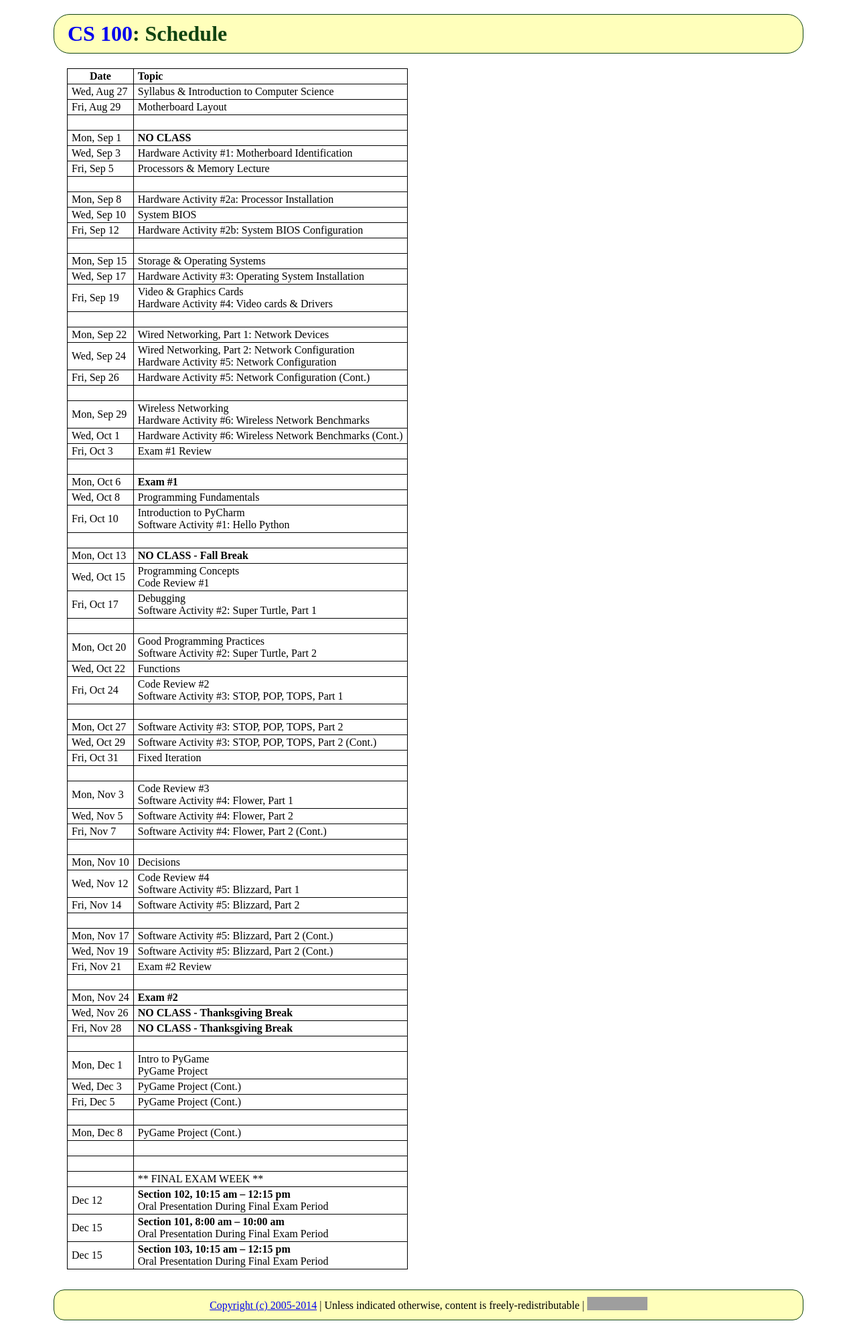
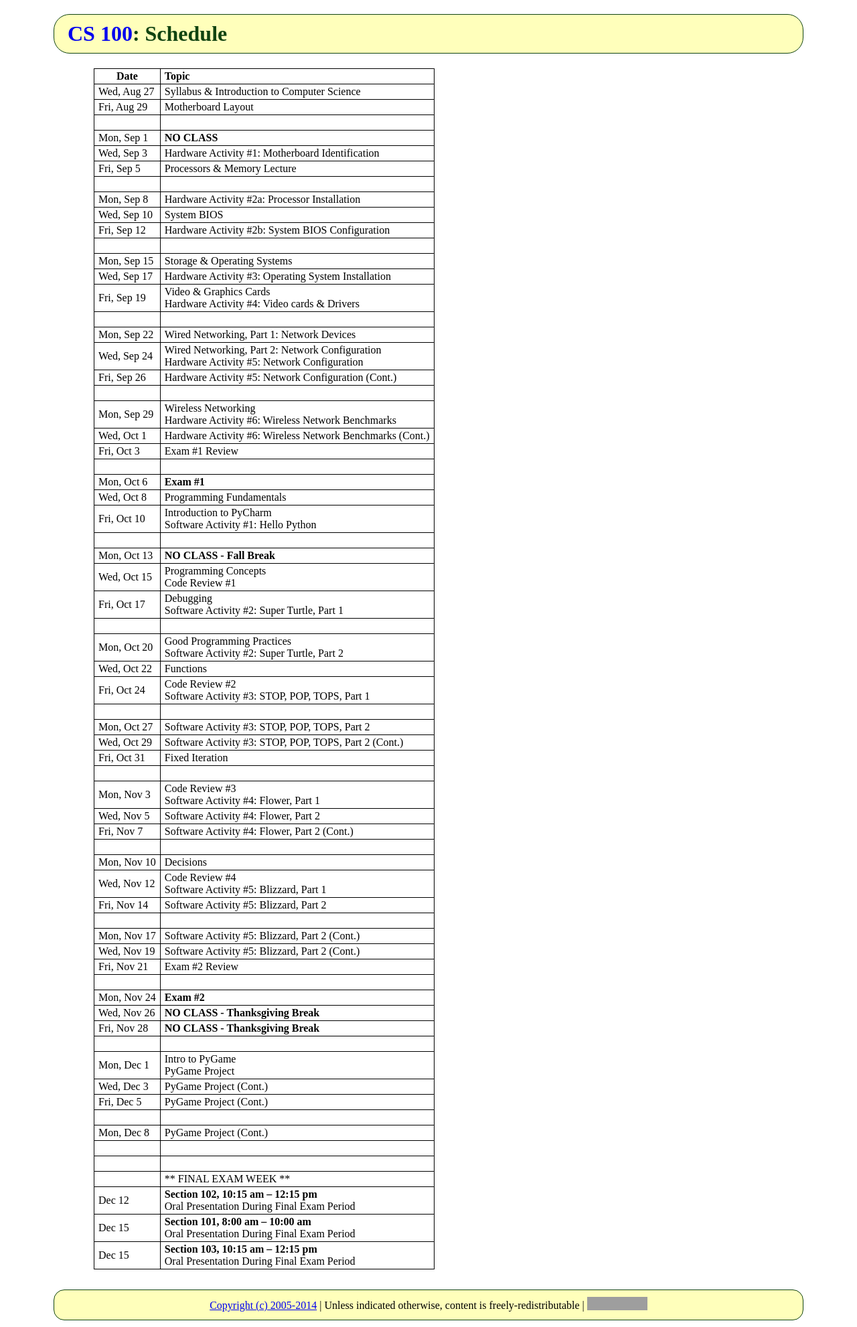
Before and after one commit to ycpcs/cs100-fall2014, a Jekyll site: the page built from schedule.md, in a window 1280 px wide. Shown: the whole page at 67% size. Built offline with Jekyll 4.4.1, drawn with Linux system fonts in a browser that asks for light colours; Markdown is read by kramdown in place of the engine named in the settings; grey boxes are pictures that could not be loaded.

Commit message:
Formatting of table

```diff
--- a/schedule.md
+++ b/schedule.md
@@ -3,74 +3,74 @@
 title: Schedule
 ---
 
-| **Date**       | **Topic**
-| ---------------|:---------
-| Wed, Aug 27    |  Syllabus & Introduction to Computer Science
-| Fri, Aug 29    |  Motherboard Layout
-||
-| Mon, Sep 1     |  **NO CLASS**
-| Wed, Sep 3     |  Hardware Activity #1: Motherboard Identification
-| Fri, Sep 5     |  Processors & Memory Lecture
-||
-| Mon, Sep 8     |  Hardware Activity #2a: Processor Installation
-| Wed, Sep 10    |  System BIOS
-| Fri, Sep 12    |  Hardware Activity #2b: System BIOS Configuration
-||
-| Mon, Sep 15    |  Storage & Operating Systems
-| Wed, Sep 17    |  Hardware Activity #3: Operating System Installation
-| Fri, Sep 19    |  Video & Graphics Cards  <br>  Hardware Activity #4: Video cards & Drivers
-||
-| Mon, Sep 22    |  Wired Networking, Part 1: Network Devices
-| Wed, Sep 24    |  Wired Networking, Part 2: Network Configuration  <br>  Hardware Activity #5: Network Configuration
-| Fri, Sep 26    |  Hardware Activity #5: Network Configuration (Cont.)
-||
-| Mon, Sep 29    |  Wireless Networking  <br>  Hardware Activity #6: Wireless Network Benchmarks
-| Wed, Oct 1     |  Hardware Activity #6: Wireless Network Benchmarks (Cont.)
-| Fri, Oct 3     |  Exam #1 Review
-||
-| Mon, Oct 6     |  **Exam #1**
-| Wed, Oct 8     |  Programming Fundamentals
-| Fri, Oct 10    |  Introduction to PyCharm  <br>  Software Activity #1: Hello Python
-||
-| Mon, Oct 13    |  **NO CLASS - Fall Break**
-| Wed, Oct 15    |  Programming Concepts  <br>  Code Review #1
-| Fri, Oct 17    |  Debugging  <br>  Software Activity #2: Super Turtle, Part 1
-||
-| Mon, Oct 20    |  Good Programming Practices  <br>  Software Activity #2: Super Turtle, Part 2
-| Wed, Oct 22    |  Functions
-| Fri, Oct 24    |  Code Review #2  <br>  Software Activity #3: STOP, POP, TOPS, Part 1
-||
-| Mon, Oct 27    |  Software Activity #3: STOP, POP, TOPS, Part 2
-| Wed, Oct 29    |  Software Activity #3: STOP, POP, TOPS, Part 2 (Cont.)
-| Fri, Oct 31    |  Fixed Iteration
-||
-| Mon, Nov 3     |  Code Review #3  <br>  Software Activity #4: Flower, Part 1
-| Wed, Nov 5     |  Software Activity #4: Flower, Part 2
-| Fri, Nov 7     |  Software Activity #4: Flower, Part 2 (Cont.)
-||
-| Mon, Nov 10    |  Decisions
-| Wed, Nov 12    |  Code Review #4  <br>  Software Activity #5: Blizzard, Part 1
-| Fri, Nov 14    |  Software Activity #5: Blizzard, Part 2
-||
-| Mon, Nov 17    |  Software Activity #5: Blizzard, Part 2 (Cont.)
-| Wed, Nov 19    |  Software Activity #5: Blizzard, Part 2 (Cont.)
-| Fri, Nov 21    |  Exam #2 Review
-||
-| Mon, Nov 24    |  **Exam #2**
-| Wed, Nov 26    |  **NO CLASS - Thanksgiving Break**
-| Fri, Nov 28    |  **NO CLASS - Thanksgiving Break**
-||
-| Mon, Dec 1     |  Intro to PyGame <br> PyGame Project
-| Wed, Dec 3     |  PyGame Project (Cont.)
-| Fri, Dec 5     |  PyGame Project (Cont.)
-||
-| Mon, Dec 8     |  PyGame Project (Cont.)
-||
-||
-|| ** FINAL EXAM WEEK **
-| Dec 12         |  **Section 102, 10:15 am &ndash; 12:15 pm** <br> Oral Presentation During Final Exam Period
-| Dec 15         |  **Section 101, 8:00 am &ndash; 10:00 am** <br> Oral Presentation During Final Exam Period
-| Dec 15         |  **Section 103, 10:15 am &ndash; 12:15 pm** <br> Oral Presentation During Final Exam Period
+>| **Date**       | **Topic**
+>| ---------------|:---------
+>| Wed, Aug 27    |  Syllabus & Introduction to Computer Science
+>| Fri, Aug 29    |  Motherboard Layout
+>||
+>| Mon, Sep 1     |  **NO CLASS**
+>| Wed, Sep 3     |  Hardware Activity #1: Motherboard Identification
+>| Fri, Sep 5     |  Processors & Memory Lecture
+>||
+>| Mon, Sep 8     |  Hardware Activity #2a: Processor Installation
+>| Wed, Sep 10    |  System BIOS
+>| Fri, Sep 12    |  Hardware Activity #2b: System BIOS Configuration
+>||
+>| Mon, Sep 15    |  Storage & Operating Systems
+>| Wed, Sep 17    |  Hardware Activity #3: Operating System Installation
+>| Fri, Sep 19    |  Video & Graphics Cards  <br>  Hardware Activity #4: Video cards & Drivers
+>||
+>| Mon, Sep 22    |  Wired Networking, Part 1: Network Devices
+>| Wed, Sep 24    |  Wired Networking, Part 2: Network Configuration  <br>  Hardware Activity #5: Network Configuration
+>| Fri, Sep 26    |  Hardware Activity #5: Network Configuration (Cont.)
+>||
+>| Mon, Sep 29    |  Wireless Networking  <br>  Hardware Activity #6: Wireless Network Benchmarks
+>| Wed, Oct 1     |  Hardware Activity #6: Wireless Network Benchmarks (Cont.)
+>| Fri, Oct 3     |  Exam #1 Review
+>||
+>| Mon, Oct 6     |  **Exam #1**
+>| Wed, Oct 8     |  Programming Fundamentals
+>| Fri, Oct 10    |  Introduction to PyCharm  <br>  Software Activity #1: Hello Python
+>||
+>| Mon, Oct 13    |  **NO CLASS - Fall Break**
+>| Wed, Oct 15    |  Programming Concepts  <br>  Code Review #1
+>| Fri, Oct 17    |  Debugging  <br>  Software Activity #2: Super Turtle, Part 1
+>||
+>| Mon, Oct 20    |  Good Programming Practices  <br>  Software Activity #2: Super Turtle, Part 2
+>| Wed, Oct 22    |  Functions
+>| Fri, Oct 24    |  Code Review #2  <br>  Software Activity #3: STOP, POP, TOPS, Part 1
+>||
+>| Mon, Oct 27    |  Software Activity #3: STOP, POP, TOPS, Part 2
+>| Wed, Oct 29    |  Software Activity #3: STOP, POP, TOPS, Part 2 (Cont.)
+>| Fri, Oct 31    |  Fixed Iteration
+>||
+>| Mon, Nov 3     |  Code Review #3  <br>  Software Activity #4: Flower, Part 1
+>| Wed, Nov 5     |  Software Activity #4: Flower, Part 2
+>| Fri, Nov 7     |  Software Activity #4: Flower, Part 2 (Cont.)
+>||
+>| Mon, Nov 10    |  Decisions
+>| Wed, Nov 12    |  Code Review #4  <br>  Software Activity #5: Blizzard, Part 1
+>| Fri, Nov 14    |  Software Activity #5: Blizzard, Part 2
+>||
+>| Mon, Nov 17    |  Software Activity #5: Blizzard, Part 2 (Cont.)
+>| Wed, Nov 19    |  Software Activity #5: Blizzard, Part 2 (Cont.)
+>| Fri, Nov 21    |  Exam #2 Review
+>||
+>| Mon, Nov 24    |  **Exam #2**
+>| Wed, Nov 26    |  **NO CLASS - Thanksgiving Break**
+>| Fri, Nov 28    |  **NO CLASS - Thanksgiving Break**
+>||
+>| Mon, Dec 1     |  Intro to PyGame <br> PyGame Project
+>| Wed, Dec 3     |  PyGame Project (Cont.)
+>| Fri, Dec 5     |  PyGame Project (Cont.)
+>||
+>| Mon, Dec 8     |  PyGame Project (Cont.)
+>||
+>||
+>|| ** FINAL EXAM WEEK **
+>| Dec 12         |  **Section 102, 10:15 am &ndash; 12:15 pm** <br> Oral Presentation During Final Exam Period
+>| Dec 15         |  **Section 101, 8:00 am &ndash; 10:00 am** <br> Oral Presentation During Final Exam Period
+>| Dec 15         |  **Section 103, 10:15 am &ndash; 12:15 pm** <br> Oral Presentation During Final Exam Period
 
 
 <!-- vim:set wrap: ­-->
```
